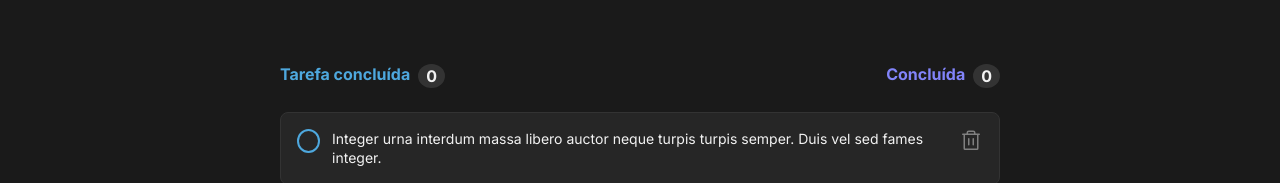
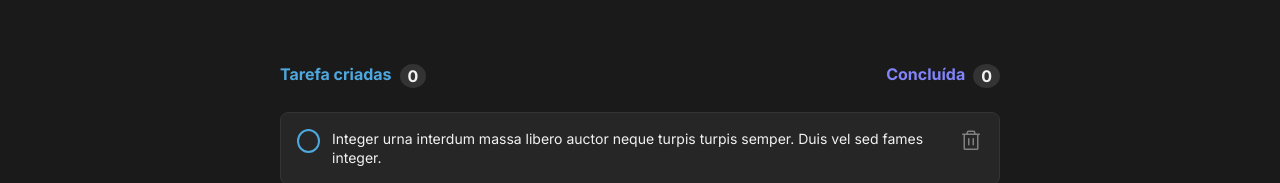
Before and after one commit to flavioaugusto1/todo-list-web, a React (Vite) app: page / in a window 1280 px wide. Shown: the part 228-411 px from the top of the page. Built offline with nearby package versions, Linux system fonts and the light colour scheme.

Commit message:
fix: corrigido nome do status da task

```diff
--- a/src/components/StatusTask.jsx
+++ b/src/components/StatusTask.jsx
@@ -4,7 +4,7 @@ export function StatusTask() {
   return (
     <>
       <div className={style.taskCreated}>
-        <span>Tarefa concluída</span>
+        <span>Tarefa criadas</span>
         <span className={style.taskCount}>0</span>
       </div>
 
```
